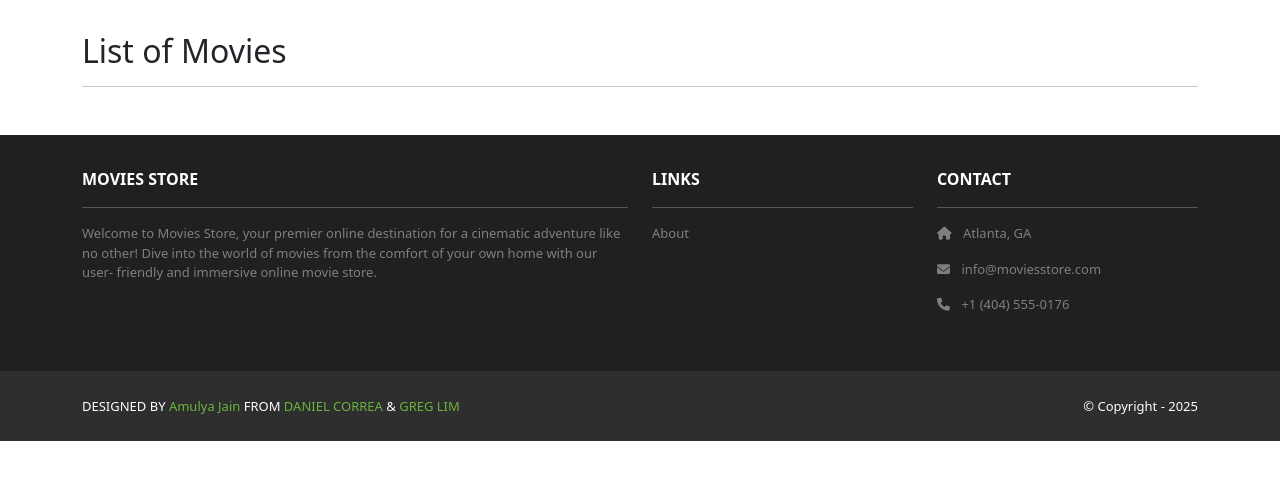
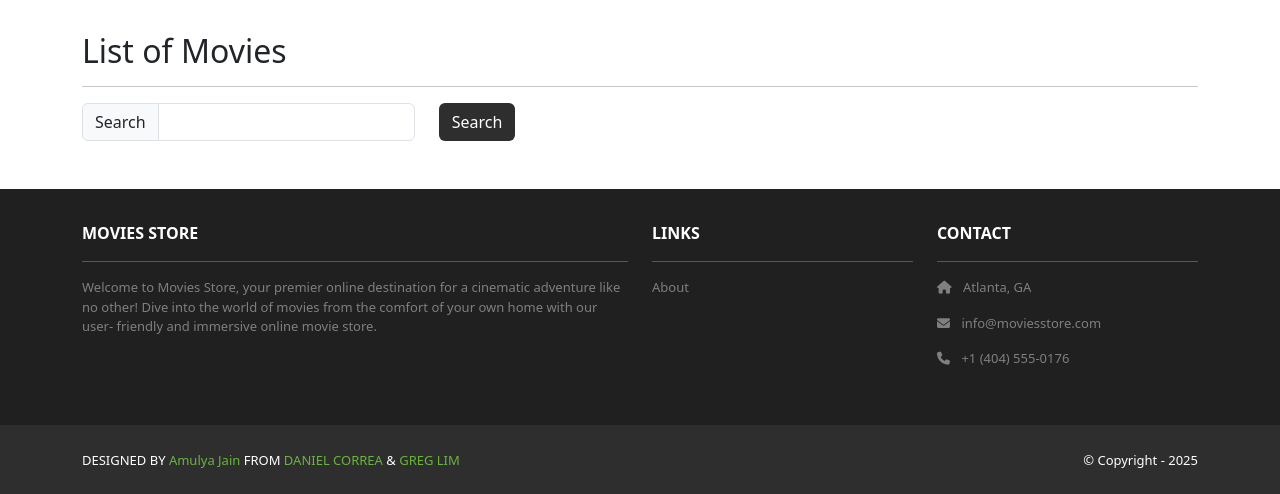
Before and after one commit to amuhak/GT-Movies-Store, a Django app: page /movies/ in a window 1280 px wide. Shown: the part 82-576 px from the top of the page. Run offline with Django 5.2, Linux system fonts and the light colour scheme; data that the repository does not hold is empty; parts of the project's set-up code (start-up, migrations or seed data) failed here and were passed over; some libraries are stand-ins or nearby versions; some web fonts are replaced.

Commit message:
Add search functionality

```diff
--- a/movies/templates/movies/index.html
+++ b/movies/templates/movies/index.html
@@ -7,6 +7,26 @@
             <div class="col mx-auto mb-3">
                 <h2>List of Movies</h2>
                 <hr/>
+                <p class="card-text">
+                <form method="GET">
+                    <div class="row">
+                        <div class="col-auto">
+                            <div class="input-group col-auto">
+                                <div class="input-group-text">
+                                    Search
+                                </div>
+                                <input type="text" class="form-control"
+                                       name="search">
+                            </div>
+                        </div>
+                        <div class="col-auto">
+                            <button class="btn bg-dark text-white"
+                                    type="submit">Search
+                            </button>
+                        </div>
+                    </div>
+                </form>
+                </p>
             </div>
         </div>
         <div class="row">
--- a/movies/views.py
+++ b/movies/views.py
@@ -3,7 +3,12 @@ from .models import Movie
 
 
 def index(request):
-    template_data = {"title": "Movies", "movies": Movie.objects.all()}
+    search_term = request.GET.get("search")
+    if search_term:
+        movies = Movie.objects.filter(name__icontains=search_term)
+    else:
+        movies = Movie.objects.all()
+    template_data = {"title": "Movies", "movies": movies}
     return render(request, "movies/index.html", {"template_data": template_data})
 
 
```
